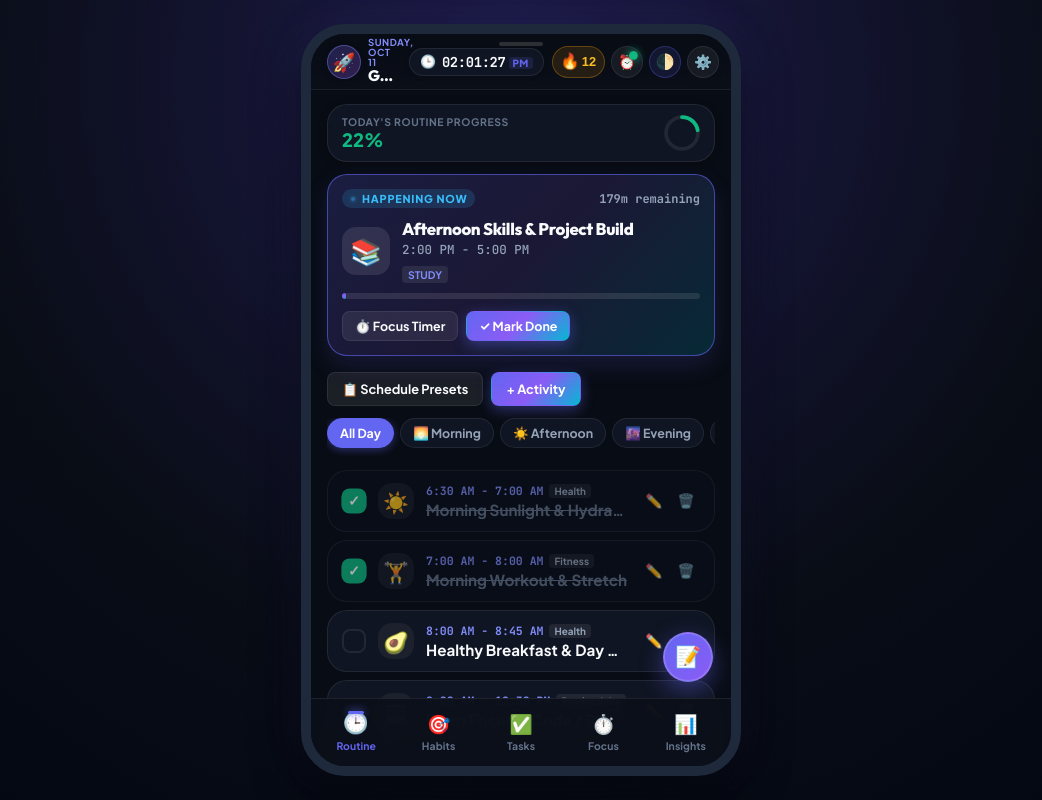
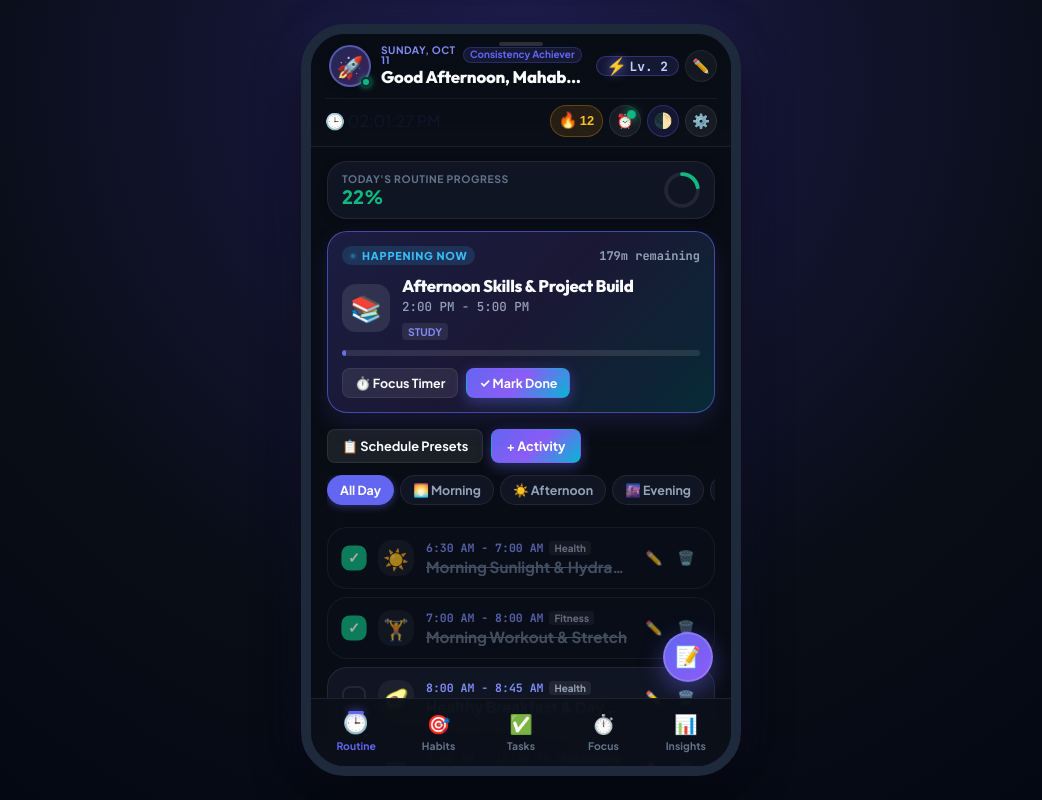
Before and after one commit to shekhar156/ActiDay, a website: page www/index.html in a window 1280 px wide. Shown: the whole page, without its empty margins (119-1161 px from the left). Drawn offline with Linux system fonts and the light colour scheme.

Commit message:
feat: expand header to 20% with dedicated upper profile view and lower feature bar

```diff
--- a/www/index.html
+++ b/www/index.html
@@ -68,48 +68,68 @@
         <span class="connectivity-text" id="connectivityText">Offline Mode &bull; Changes saved locally</span>
       </div>
 
-      <!-- App Header Bar: Ultra-Compact Modern Bar (<= 10% screen height) -->
+      <!-- App Header Bar: Dual-Tier 20% Height (Upper 10% User Profile View, Lower 10% Header Features) -->
       <header class="app-header">
-        <div class="header-main">
-          <!-- Left: User Profile & Compact Greeting -->
-          <div class="user-info" id="headerProfileTrigger" title="Tap to customize User Profile & Name" role="button" tabindex="0">
-            <div class="user-avatar-badge" id="headerUserAvatar">🚀</div>
-            <div class="user-headings-col">
-              <span class="date-badge" id="currentDateBadge">Today</span>
+        <!-- Upper 10%: Dedicated User Profile View -->
+        <div class="header-tier-upper">
+          <div class="header-profile-box" id="headerProfileTrigger" title="Tap to customize User Profile & Name" role="button" tabindex="0">
+            <div class="header-avatar-wrap">
+              <div class="user-avatar-badge" id="headerUserAvatar">🚀</div>
+              <span class="avatar-online-dot"></span>
+            </div>
+            <div class="header-profile-meta">
+              <div class="header-profile-topline">
+                <span class="date-badge" id="currentDateBadge">Today</span>
+                <span class="profile-role-tag" id="headerUserTitle">Consistency Achiever</span>
+              </div>
               <h1 class="greeting-text" id="greetingHeading">Mahab ✨</h1>
             </div>
           </div>
 
-          <!-- Center: Compact Live 12H Digital Clock Pill -->
-          <div class="header-clock-center">
-            <div class="header-clock-pill" id="digitalClockCard" title="Tap to toggle 12-Hour / 24-Hour mode" role="button" tabindex="0">
-              <span class="clock-icon">🕒</span>
-              <span class="clock-display" id="liveDigitalClock">09:41:00 <span class="clock-ampm">AM</span></span>
-            </div>
+          <div class="header-profile-actions">
+            <button class="level-badge-btn" id="headerLevelBtn" title="Current Gamification Level & Badges (Tap to view)" aria-label="Level and Badges">
+              <span class="level-icon">⚡</span>
+              <span class="level-text" id="headerLevelText">Lv. 2</span>
+            </button>
+            <button class="icon-btn edit-profile-btn" id="headerEditProfileBtn" title="Customize Profile & Greeting" aria-label="Edit Profile">
+              ✏️
+            </button>
+          </div>
+        </div>
+
+        <!-- Lower 10%: Another Features of the Header -->
+        <div class="header-tier-lower">
+          <!-- Live 12-Hour Digital Clock Pill -->
+          <div class="header-clock-pill" id="digitalClockCard" title="Tap to toggle 12-Hour / 24-Hour mode" role="button" tabindex="0">
+            <span class="clock-icon">🕒</span>
+            <span class="clock-display" id="liveDigitalClock">09:41:00 <span class="clock-ampm">AM</span></span>
           </div>
 
-          <!-- Right: Action Icons (Streak, Alarms, Settings) -->
-          <div class="header-actions">
-            <button class="icon-btn" id="streakBadgeBtn" title="Current Daily Streak">
+          <!-- Feature Action Icons (Streak, Alarms, Theme View Mode, Settings) -->
+          <div class="header-feature-actions">
+            <!-- Streak Flame -->
+            <button class="icon-btn streak-header-btn" id="streakBadgeBtn" title="Current Daily Streak">
               <span class="streak-flame">🔥</span>
               <span class="streak-num" id="headerStreakCount">7</span>
             </button>
+
+            <!-- Alarms & Wake Schedules -->
             <button class="icon-btn alarm-header-btn" id="alarmHeaderBtn" title="Alarms & Wake Schedules" aria-label="Alarms">
               <span id="alarmIcon">⏰</span>
               <span class="alarm-badge-dot" id="alarmActiveDot"></span>
             </button>
+
             <!-- Theme View Mode Switcher in Header (Day ☀️ / Night 🌙 / Default 🌓) -->
             <button class="icon-btn theme-header-btn" id="themeHeaderBtn" title="Theme View Mode: Tap to cycle Day ☀️ / Night 🌙 / Default 🌓" aria-label="Toggle Theme View Mode">
               <span id="headerThemeIcon" class="theme-header-icon">🌓</span>
             </button>
-            <button class="icon-btn" id="settingsBtn" title="App Settings" aria-label="Settings">
+
+            <!-- Settings -->
+            <button class="icon-btn settings-header-btn" id="settingsBtn" title="App Settings" aria-label="Settings">
               ⚙️
             </button>
 
-            <!-- Backwards-compatibility anchors for cached DOM elements -->
-            <button class="icon-btn level-badge-btn" id="headerLevelBtn" style="display:none;" aria-hidden="true">
-              <span class="level-icon">⚡</span><span class="level-text" id="headerLevelText">Lv. 2</span>
-            </button>
+            <!-- Compatibility anchors for cached DOM queries -->
             <button class="icon-btn" id="notifToggleBtn" style="display:none;" aria-hidden="true"><span id="notifIcon">🔔</span></button>
             <button class="icon-btn" id="soundToggleBtn" style="display:none;" aria-hidden="true"><span id="soundIcon">🔊</span></button>
           </div>
--- a/www/styles.css
+++ b/www/styles.css
@@ -260,82 +260,109 @@ h1, h2, h3, h4, .greeting-text, .hero-title, .tab-heading, .section-title, .moda
   }
 }
 
-/* App Header - Strictly Minimized to <= 10% of Screen Height (~56px) */
+/* App Header - 20% of Screen Height (Dual-Tier: Upper 10% User Profile View, Lower 10% Header Features) */
 .app-header {
-  height: 56px;
-  max-height: 10vh;
-  min-height: 52px;
-  padding: max(6px, env(safe-area-inset-top, 6px)) 12px 6px 12px;
+  min-height: 106px;
+  max-height: 20vh;
+  height: auto;
+  padding: max(8px, env(safe-area-inset-top, 8px)) 14px 8px 14px;
   background: var(--bg-header);
-  backdrop-filter: blur(20px);
-  -webkit-backdrop-filter: blur(20px);
+  backdrop-filter: blur(24px);
+  -webkit-backdrop-filter: blur(24px);
   border-bottom: 1px solid var(--border-subtle);
   flex-shrink: 0;
   display: flex;
-  align-items: center;
+  flex-direction: column;
   justify-content: space-between;
+  gap: 8px;
   box-sizing: border-box;
   z-index: 90;
   transition: background 0.25s ease, border-color 0.25s ease;
 }
 
-.header-main {
+/* Upper 10%: Dedicated User Profile View Tier */
+.header-tier-upper {
   width: 100%;
   display: flex;
   align-items: center;
   justify-content: space-between;
-  gap: 8px;
-  margin-bottom: 0;
-}
-
-.user-info {
-  display: flex;
-  align-items: center;
-  gap: 7px;
+  gap: 10px;
+  min-height: 48px;
+}
+
+.header-profile-box {
+  display: flex;
+  align-items: center;
+  gap: 10px;
   cursor: pointer;
+  user-select: none;
+  min-width: 0;
+  flex: 1;
   padding: 2px 4px;
   border-radius: var(--radius-sm);
-  transition: background 0.18s ease, transform 0.15s ease;
-  user-select: none;
+  transition: background 0.18s ease;
+}
+
+.header-profile-box:hover {
+  background: rgba(255, 255, 255, 0.05);
+}
+
+.header-profile-box:active {
+  transform: scale(0.98);
+}
+
+.header-avatar-wrap {
+  position: relative;
+  flex-shrink: 0;
+}
+
+.user-avatar-badge {
+  width: 42px;
+  height: 42px;
+  min-width: 42px;
+  border-radius: 50%;
+  background: linear-gradient(135deg, rgba(99, 102, 241, 0.3), rgba(168, 85, 247, 0.3));
+  border: 2px solid rgba(129, 140, 248, 0.5);
+  display: flex;
+  align-items: center;
+  justify-content: center;
+  font-size: 1.35rem;
+  box-shadow: 0 3px 10px rgba(0, 0, 0, 0.2);
+  transition: transform 0.25s cubic-bezier(0.34, 1.56, 0.64, 1);
+}
+
+.header-profile-box:hover .user-avatar-badge {
+  transform: scale(1.08) rotate(4deg);
+}
+
+.avatar-online-dot {
+  position: absolute;
+  bottom: 0px;
+  right: 0px;
+  width: 10px;
+  height: 10px;
+  border-radius: 50%;
+  background: #10b981;
+  border: 2px solid var(--bg-card);
+  box-shadow: 0 0 6px #10b981;
+}
+
+.header-profile-meta {
+  display: flex;
+  flex-direction: column;
+  gap: 2px;
   min-width: 0;
 }
 
-.user-info:hover {
-  background: rgba(255, 255, 255, 0.05);
-}
-
-.user-info:active {
-  transform: scale(0.97);
-}
-
-.user-avatar-badge {
-  width: 34px;
-  height: 34px;
-  min-width: 34px;
-  border-radius: 50%;
-  background: linear-gradient(135deg, rgba(99, 102, 241, 0.25), rgba(168, 85, 247, 0.25));
-  border: 1.5px solid rgba(129, 140, 248, 0.4);
-  display: flex;
-  align-items: center;
-  justify-content: center;
-  font-size: 1.15rem;
-  box-shadow: 0 2px 6px rgba(0, 0, 0, 0.15);
-  transition: transform 0.25s cubic-bezier(0.34, 1.56, 0.64, 1);
-}
-
-.user-info:hover .user-avatar-badge {
-  transform: scale(1.06) rotate(4deg);
-}
-
-.user-headings-col {
-  display: flex;
-  flex-direction: column;
-  gap: 0px;
-  min-width: 0;
+.header-profile-topline {
+  display: flex;
+  align-items: center;
+  gap: 6px;
+  flex-wrap: nowrap;
 }
 
 .date-badge {
-  font-size: 0.6rem;
+  font-size: 0.64rem;
   font-weight: 700;
   text-transform: uppercase;
   letter-spacing: 0.5px;
@@ -343,82 +370,86 @@ h1, h2, h3, h4, .greeting-text, .hero-title, .tab-heading, .section-title, .moda
   line-height: 1;
 }
 
+.profile-role-tag {
+  font-size: 0.62rem;
+  font-weight: 700;
+  padding: 1px 6px;
+  border-radius: var(--radius-full);
+  background: rgba(99, 102, 241, 0.14);
+  color: var(--primary);
+  border: 1px solid rgba(99, 102, 241, 0.25);
+  line-height: 1.2;
+  white-space: nowrap;
+}
+
 .greeting-text {
-  font-size: 0.95rem;
+  font-size: 1.05rem;
   font-weight: 800;
   color: var(--text-primary);
-  line-height: 1.15;
+  line-height: 1.2;
   white-space: nowrap;
   overflow: hidden;
   text-overflow: ellipsis;
-  max-width: 105px;
-}
-
-/* Center Live Digital Clock Pill */
-.header-clock-center {
-  display: flex;
-  align-items: center;
-  justify-content: center;
-  flex: 1;
-}
-
-.header-clock-pill {
-  background: var(--bg-card);
-  border: 1px solid var(--border-subtle);
+  letter-spacing: -0.2px;
+}
+
+.header-profile-actions {
+  display: flex;
+  align-items: center;
+  gap: 6px;
+  flex-shrink: 0;
+}
+
+.level-badge-btn {
+  display: inline-flex;
+  align-items: center;
+  gap: 4px;
+  background: linear-gradient(135deg, rgba(245, 158, 11, 0.18), rgba(234, 88, 12, 0.18));
+  border: 1px solid rgba(245, 158, 11, 0.4);
+  color: #fbbf24;
+  font-size: 0.76rem;
+  font-weight: 800;
+  padding: 4px 10px;
   border-radius: var(--radius-full);
-  padding: 4px 10px;
+  cursor: pointer;
+  transition: all 0.2s ease;
+}
+
+.level-badge-btn:hover {
+  background: linear-gradient(135deg, rgba(245, 158, 11, 0.28), rgba(234, 88, 12, 0.28));
+  transform: translateY(-1px);
+}
+
+.edit-profile-btn {
+  font-size: 0.82rem;
+  opacity: 0.85;
+}
+
+.edit-profile-btn:hover {
+  opacity: 1;
+}
+
+/* Lower 10%: Dedicated Header Features Tier */
+.header-tier-lower {
+  width: 100%;
+  display: flex;
+  align-items: center;
+  justify-content: space-between;
+  gap: 8px;
+  padding-top: 4px;
+  border-top: 1px solid rgba(255, 255, 255, 0.06);
+  min-height: 40px;
+}
+
+body.theme-day .header-tier-lower {
+  border-top-color: rgba(15, 23, 42, 0.06);
+}
+
+.header-feature-actions {
   display: flex;
   align-items: center;
   gap: 6px;
-  cursor: pointer;
-  user-select: none;
-  box-shadow: 0 1px 4px rgba(0, 0, 0, 0.12);
-  transition: transform 0.15s ease, border-color 0.2s ease, background 0.2s ease;
-}
-
-.header-clock-pill:hover {
-  border-color: var(--primary);
-  background: var(--bg-card-hover);
-}
-
-.header-clock-pill:active {
-  transform: scale(0.96);
-}
-
-.header-clock-pill .clock-icon {
-  font-size: 0.8rem;
-  line-height: 1;
-}
-
-.header-clock-pill .clock-display {
-  font-family: var(--font-mono);
-  font-size: 0.86rem;
-  font-weight: 700;
-  color: var(--text-primary);
-  letter-spacing: -0.3px;
-  display: flex;
-  align-items: baseline;
-  gap: 3px;
-  white-space: nowrap;
-}
-
-.header-clock-pill .clock-ampm {
-  font-family: var(--font-main);
-  font-size: 0.62rem;
-  font-weight: 800;
-  color: var(--primary);
-  background: rgba(99, 102, 241, 0.15);
-  padding: 1px 4px;
-  border-radius: 3px;
-  letter-spacing: 0.4px;
-  text-transform: uppercase;
-  line-height: 1.1;
-}
-
-.header-actions {
-  display: flex;
-  align-items: center;
-  gap: 6px;
+  flex-shrink: 0;
 }
 
 .icon-btn {
```
Also changed, not shown: www/app.js.
